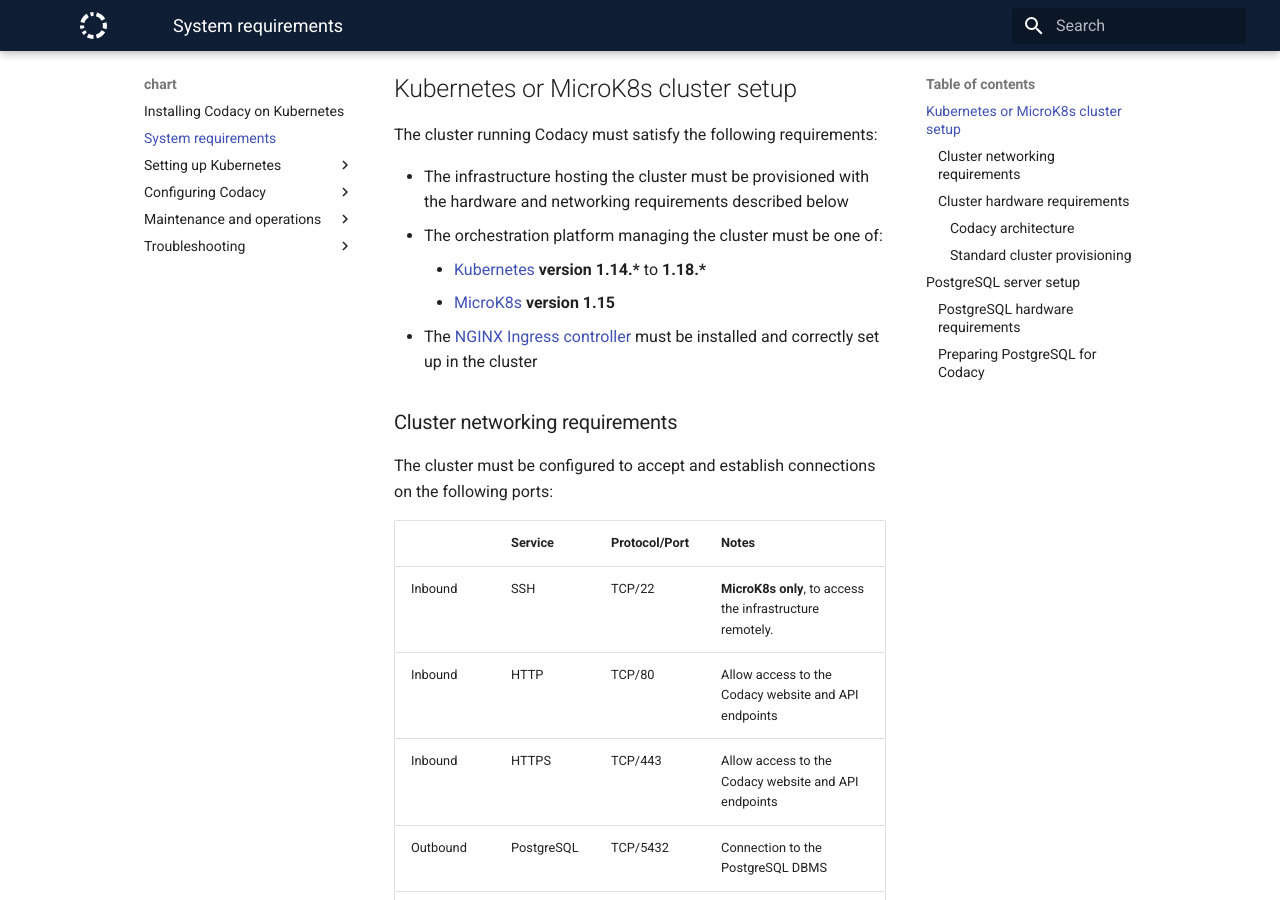
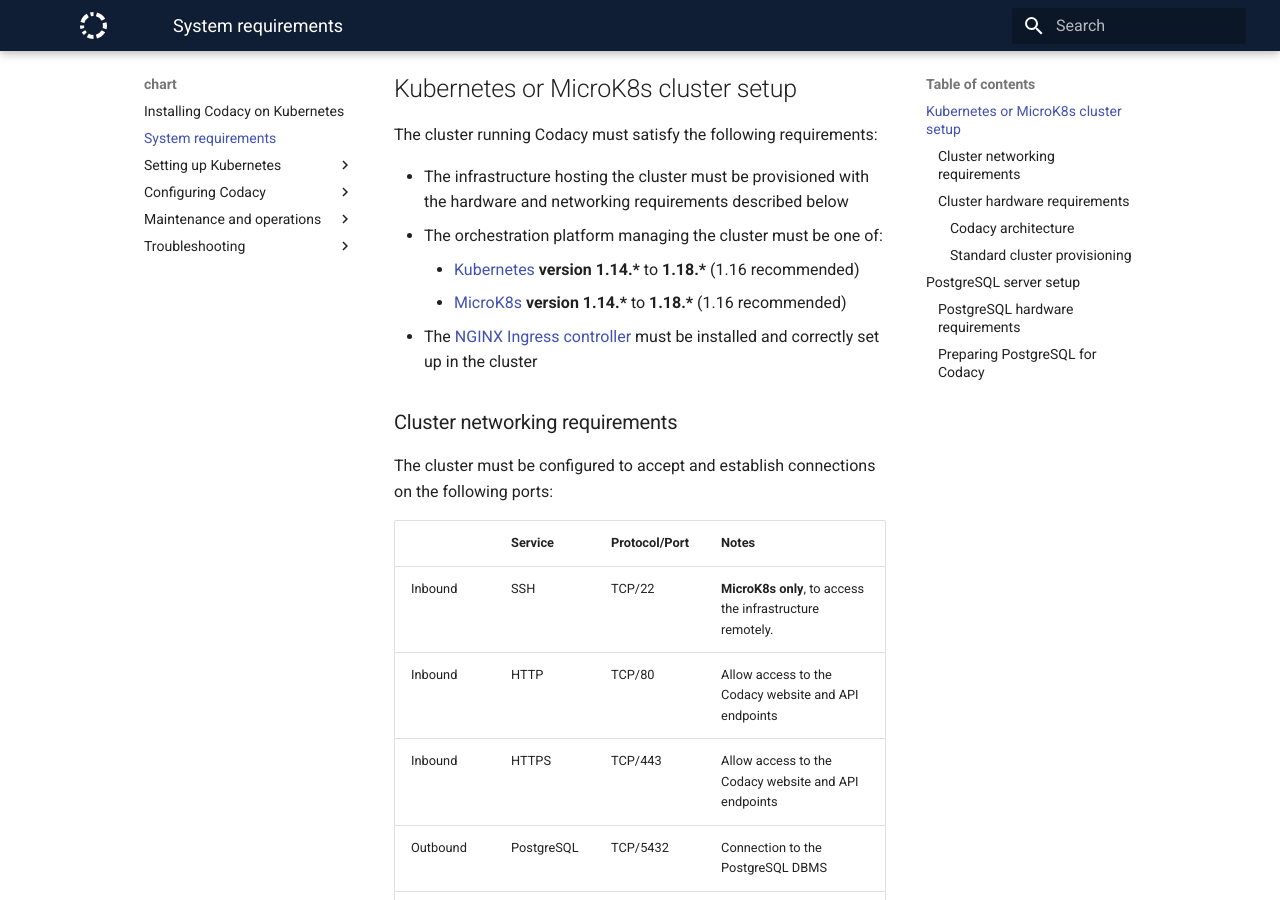
Before and after one commit to codacy/chart, an MkDocs documentation site: the page built from docs/requirements.md, in a window 1280 px wide and 900 px high, scrolled down 345 px. Built offline with MkDocs 1.6.1 and Material for MkDocs 9.7.7, drawn with Linux system fonts in a browser that asks for light colours.

Commit message:
Merge pull request #590 from codacy/microk8s-version-bump
update: microk8s version in docs

```diff
--- a/docs/requirements.md
+++ b/docs/requirements.md
@@ -13,8 +13,8 @@
 
 -   The infrastructure hosting the cluster must be provisioned with the hardware and networking requirements described below
 -   The orchestration platform managing the cluster must be one of:
-    -   [Kubernetes](https://kubernetes.io/) **version 1.14.\*** to **1.18.\***
-    -   [MicroK8s](https://microk8s.io/) **version 1.15**
+    -   [Kubernetes](https://kubernetes.io/) **version 1.14.\*** to **1.18.\*** (1.16 recommended)
+    -   [MicroK8s](https://microk8s.io/) **version 1.14.\*** to **1.18.\*** (1.16 recommended)
 -   The [NGINX Ingress controller](https://github.com/kubernetes/ingress-nginx) must be installed and correctly set up in the cluster
 
 ### Cluster networking requirements
```
Also changed, not shown: docs/infrastructure/microk8s-quickstart.md (+2 -2 lines).
